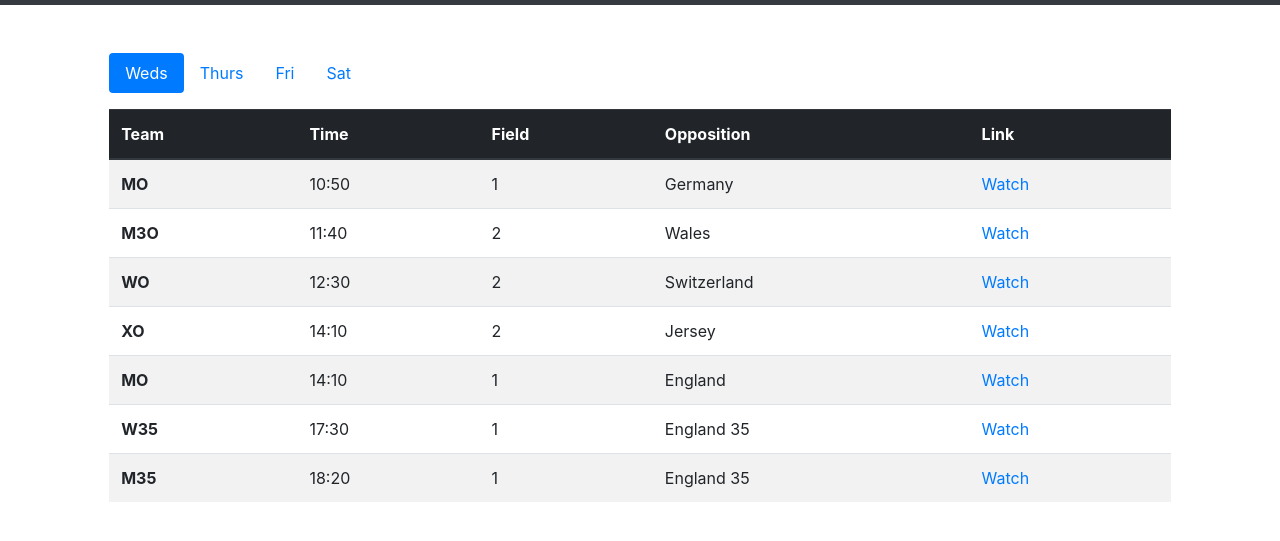
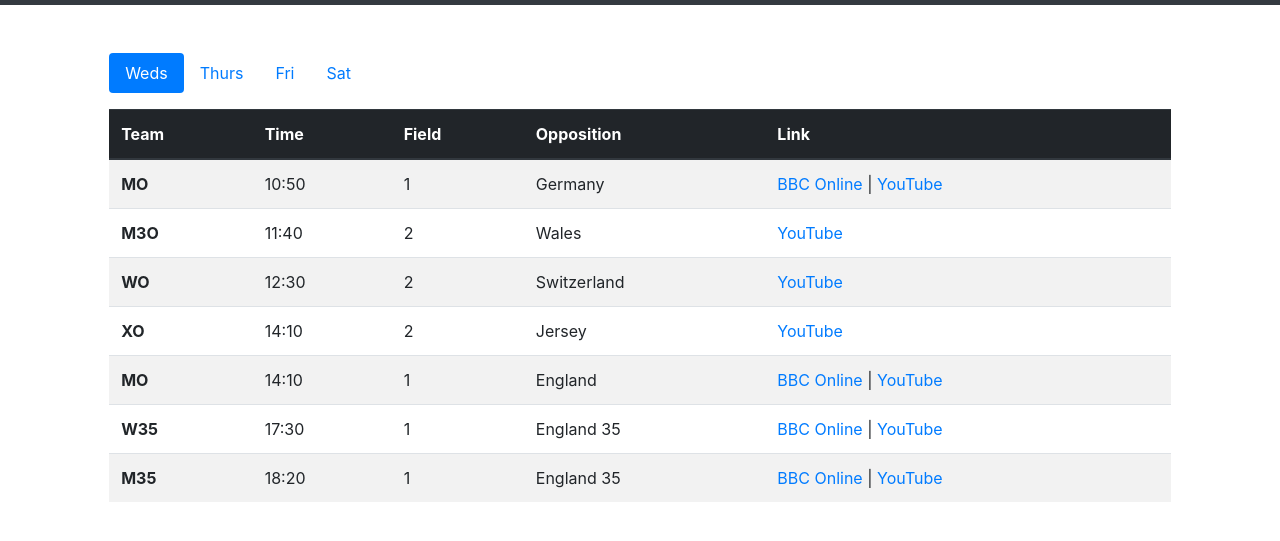
Before and after one commit to brian-codes/scotouch, a plain HTML site: page index.html in a window 1280 px wide. Shown: the part 51-592 px from the top of the page. Drawn offline with nearby package versions, Linux system fonts and the light colour scheme.

Commit message:
Added BBC Link Day 1

```diff
--- a/index.html
+++ b/index.html
@@ -296,13 +296,18 @@
     <script>
         $('[data-link="1"]').each(function() {
             var element = $(this);
-            element.attr('href', 'https://www.youtube.com/user/EnglandTouch/');
-            element.attr('target', 'link1');
+            element.attr('href', 'https://www.bbc.co.uk/programmes/p06dy2hp');
+            element.html('BBC Online');
+            element.attr('target', 'bbconline');
+
+            var newLink = ' | <a href="https://www.youtube.com/user/EnglandTouch/" target="YouTube1">YouTube</a>';
+            element.after( newLink );
         });
         $('[data-link="2"]').each(function() {
             var element = $(this);
             element.attr('href', 'https://www.youtube.com/user/EnglandTouch/');
-            element.attr('target', 'link2');
+            element.attr('target', 'youtube2');
+            element.html('YouTube');
         });
     </script>
 </body>
```
